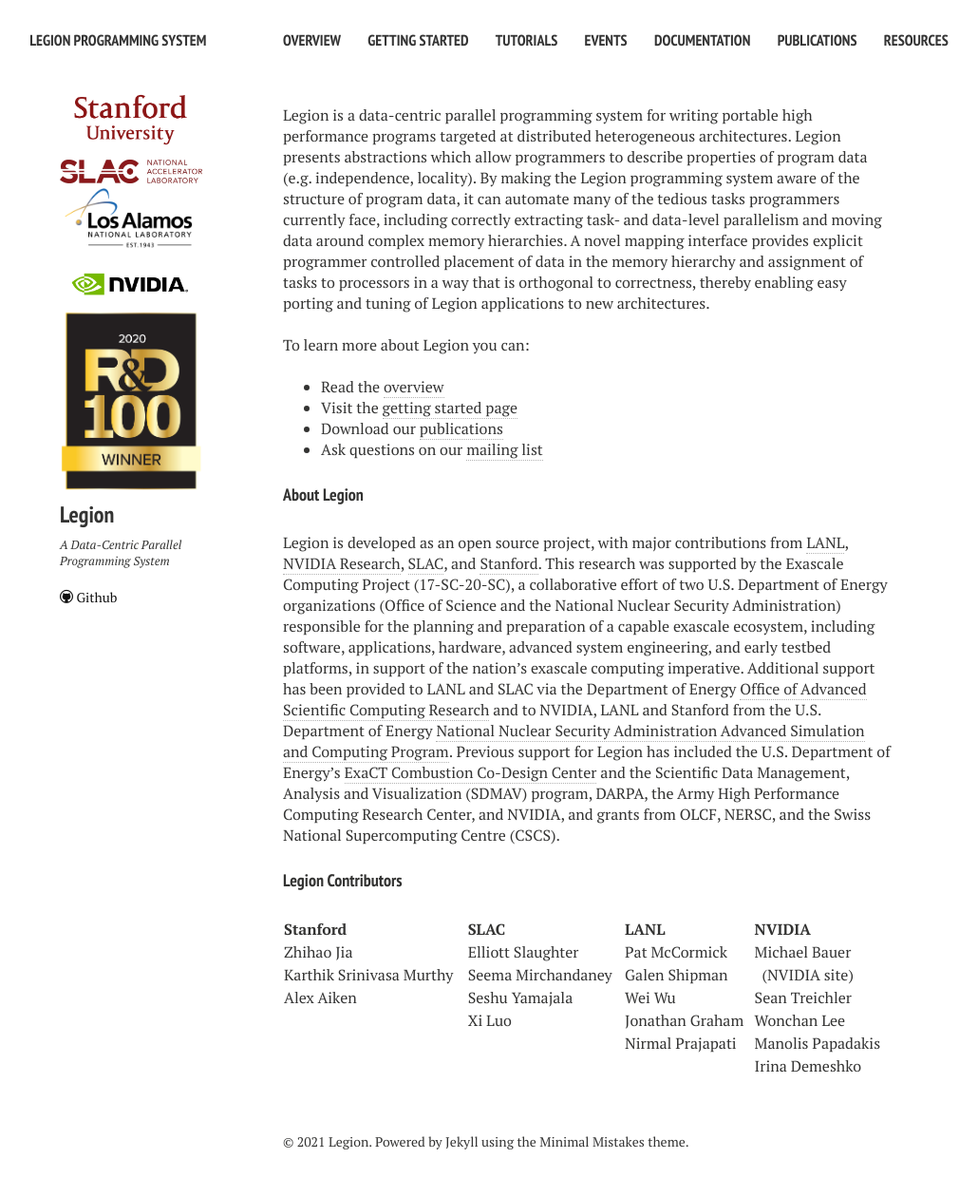
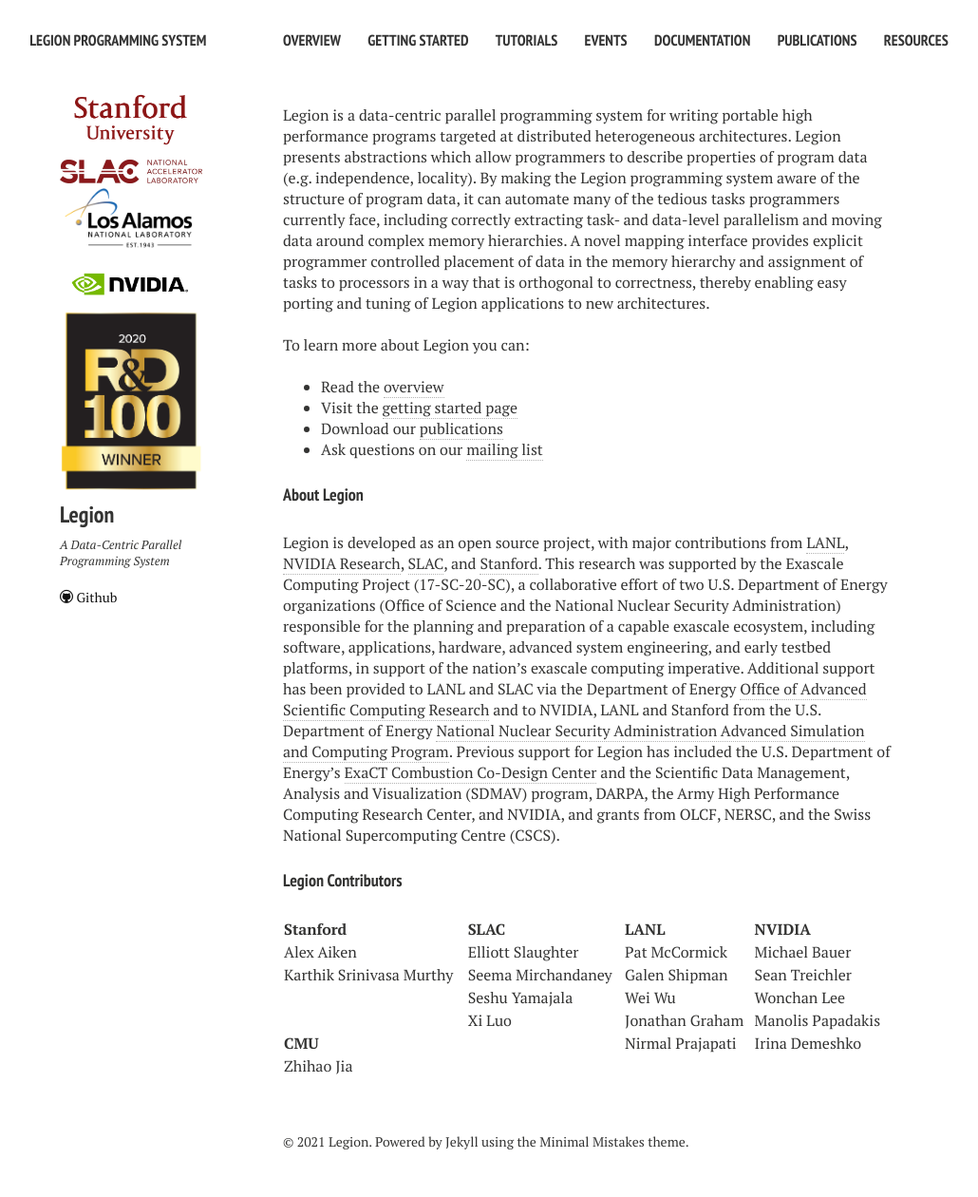
Before and after one commit to apryakhin/legion.stanford.edu, a Jekyll site: the page built from index.md, in a window 1280 px wide. Shown: the whole page at 95% size, without its empty margins (22-1052 px from the left). Built offline with Jekyll 4.4.1, drawn with Linux system fonts in a browser that asks for light colours; nearby versions of some CDN libraries.

Commit message:
Update contributor lists and layout.

```diff
--- a/index.md
+++ b/index.md
@@ -71,35 +71,35 @@ OLCF, NERSC, and the Swiss National Supercomputing Centre (CSCS).
 <td>Karthik Srinivasa Murthy</td>
 <td><a href="mail&#116;o&#58;%73%&#54;5e%6Da&#46;&#37;6Di&#37;72&#99;ha%&#54;Eda&#110;ey&#64;%73&#116;anford%2&#69;e%64u">Seema Mirchandaney</a></td>
 <td><a href="&#109;&#097;&#105;&#108;&#116;&#111;:&#103;&#115;&#104;&#105;&#112;&#109;&#097;&#110;&#064;&#108;&#097;&#110;&#108;&#046;&#103;&#111;&#118;">Galen Shipman</a></td>
-<td>&nbsp;&nbsp;(<a href="http://research.nvidia.com/person/mike-bauer">NVIDIA site</a>)</td>
+<td><a href="http://cs.stanford.edu/~sjt/">Sean Treichler</a></td>
 </tr>
 
 <tr>
-<td><a href="http://theory.stanford.edu/~aiken">Alex Aiken</a></td>
+<td></td>
 <td>Seshu Yamajala</td>
 <td>Wei Wu</td>
-<td><a href="http://cs.stanford.edu/~sjt/">Sean Treichler</a></td>
+<td>Wonchan Lee</td>
 </tr>
 
 <tr>
 <td></td>
 <td>Xi Luo</td>
 <td>Jonathan Graham</td>
-<td>Wonchan Lee</td>
-</tr>
-
-<tr>
-<td></td>
-<td></td>
-<td>Nirmal Prajapati</td>
 <td><a href="http://manopapad.com/">Manolis Papadakis</a></td>
 </tr>
 
 <tr>
+<td><b>CMU</b></td>
 <td></td>
-<td>  </td>
-<td></td>
+<td>Nirmal Prajapati</td>
 <td>Irina Demeshko</td>
 </tr>
 
+<tr>
+<td><a href="https://cs.stanford.edu/~zhihao/">Zhihao Jia</a></td>
+<td>  </td>
+<td></td>
+<td></td>
+</tr>
+
 </table>
```
Also changed, not shown: other parts of index.md (+1 -1 lines).
